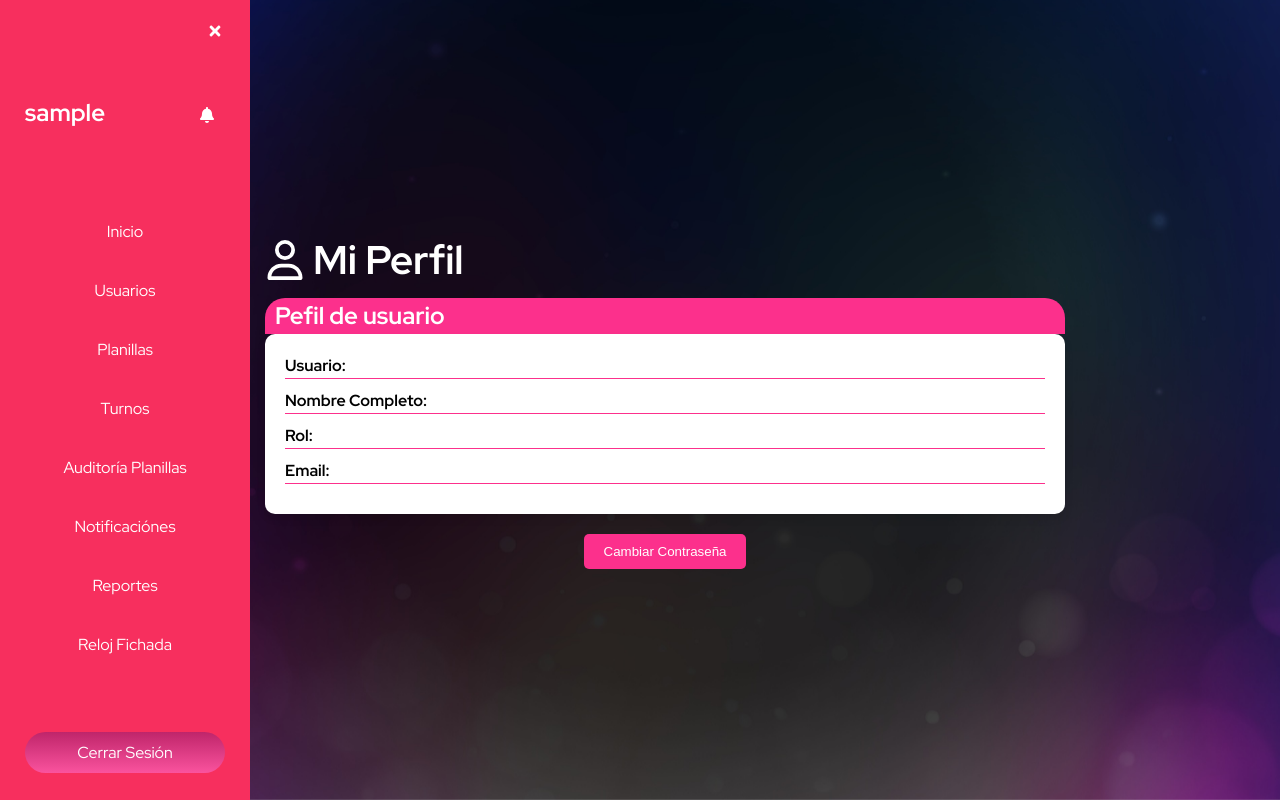
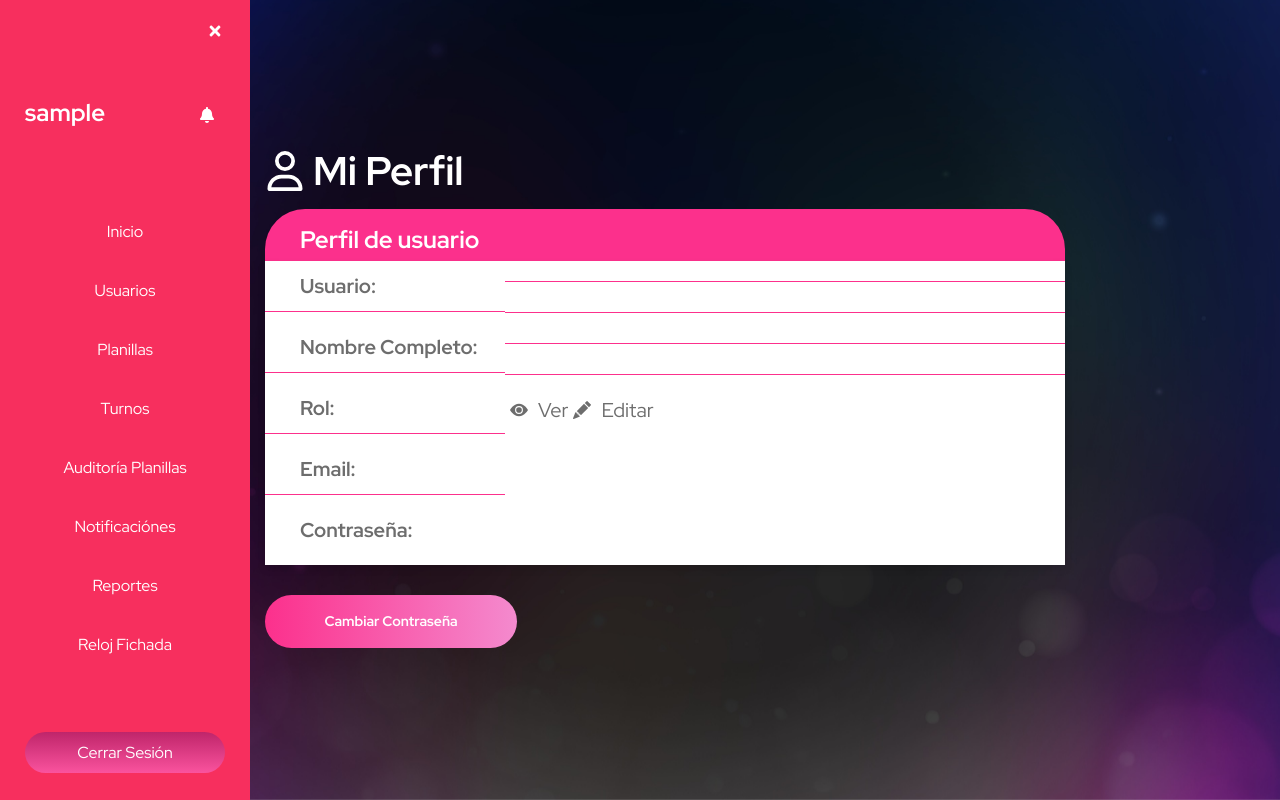
Before and after one commit to LucasMLDRM/websem, a React (Vite) app: page /dashboard/profile in a window 1280 px wide. Built offline with nearby package versions, Linux system fonts and the light colour scheme; no server answers; sample sign-in values are in the browser's storage.

Commit message:
added fixed in screen profile

```diff
--- a/src/screens/Dashboard/components/profile/profile.css
+++ b/src/screens/Dashboard/components/profile/profile.css
@@ -10,8 +10,11 @@
 
   .pinky-header {
     background-color: #FC308C;
-    border-top-left-radius: 20px;
-    border-top-right-radius: 20px;
+    border-top-left-radius: 40px;
+    border-top-right-radius: 40px;
+    padding-left: 25px;
+    padding-top: 15px;
+    padding-bottom: 5px;
   }
   .text-header-table{
     font-family: 'Red Hat Display';
@@ -19,6 +22,7 @@
     font-size: 24px;
     margin-left: 10px;
     font-weight: 700;
+    line-height: 31.75px;
   }
   .profile-title {
     text-align: center;
@@ -29,36 +33,90 @@
   }
 
   .profile-card {
+    display: flex!important;
     background-color: #fff;
     color: #f9f9f900;
-    border-radius: 10px;
-    padding: 20px;
     box-shadow: 0 4px 8px rgba(0, 0, 0, 0.1);
+    flex-direction: row!important;
   }
 
   .profile-item {
+    display: flex;
     margin-bottom: 10px;
     color: #000;
-    border-bottom: solid 1px var(--fucsia);
-    width: 100%;
+    padding-top: 10px;
+    padding-bottom: 10px;
+    border-bottom: solid  1px var(--fucsia)!important;
+  }
+
+  .profile-item-password {
+    display: flex;
+    margin-bottom: 10px;
+    color: #000;
+    padding-top: 10px;
+    padding-bottom: 10px;
   }
 
   .profile-label {
-    font-weight: bold;
     margin-right: 10px;
-    color: #000;
+    color: #6D6D6D;
+    margin-left: 35px;
+    font-size: 20px;
+    font-weight: 700;
+    font-family: 'Red Hat Display';
   }
 
+  .profile-content{
+    font-size: 20px;
+    font-weight: 500;
+    font-family: 'Red Hat Display';
+    color: #6D6D6D;
+    margin-left: 10px;
+  }
+  .profile-container-icons-edit{
+    display: flex;
+  }
+  .icon{
+    margin-top: 6px;
+    margin-left: 5px
+  }
+  .column-items1{
+    display: flex;
+    flex-direction: column;
+    width: 30%;
+  }
+  .column-items2{
+    display: flex!important;
+    flex-direction: column!important;
+    width: 70%;
+  }
+  .text-icon{
+    font-family: 'Red Hat Display';
+    font-size: 20px;
+    font-weight: 400;
+    color: #6D6D6D;
+    margin-left: 10px;
+  }
   .change-password-button {
-    display: block;
-    margin: 20px auto;
-    padding: 10px 20px;
-    background-color: var(--fucsia);
+    display: flex;
+    margin: 30px 0px;
+    background: linear-gradient(to right, #FC308C, #F48ACE);
     color: #fff;
     border: none;
-    border-radius: 5px;
+    border-radius: 40px;
     cursor: pointer;
     transition: all 0.6s;
+    width: 252px;
+    height: 53px;
+    justify-content: center;
+    align-items: center;
+  }
+  .save-button{
+    color: #fff;
+    font-family: 'Red Hat Display';
+    font-size: 14px;
+    font-weight: 700;
+    text-align: center;
   }
 
   .change-password-button:hover {
--- a/src/screens/Dashboard/components/profile/profile.tsx
+++ b/src/screens/Dashboard/components/profile/profile.tsx
@@ -1,6 +1,7 @@
 import React, { useState, useEffect, FormEvent } from 'react';
 import axios from 'axios';
 import { FaEye, FaEyeSlash } from 'react-icons/fa';
+import { BsFillPencilFill, BsFillEyeFill } from 'react-icons/bs';
 import '@fortawesome/fontawesome-free/css/all.min.css';
 import './profile.css';
 import Profileheader from './profileheader/profileheader';
@@ -71,28 +72,52 @@ const Profile: React.FC = () => {
 
   return (
     <div className="profile-cont">
-      <Profileheader></Profileheader>
+      <Profileheader />
 
       <div className="pinky-header">
-        <span className='text-header-table'> Pefil de usuario </span>
+        <span className='text-header-table'> Perfil de usuario </span>
       </div>
       <div className="profile-card">
+        <div className='column-items1'>
           <div className="profile-item">
-          <span className="profile-label">Usuario:</span> {userData.userName}
+            <span className="profile-label">Usuario:</span>
           </div>
           <div className="profile-item">
-          <span className="profile-label">Nombre Completo:</span> {userData.firstName} {userData.lastName}
+            <span className="profile-label">Nombre Completo:</span>
           </div>
           <div className="profile-item">
-          <span className="profile-label">Rol:</span> {userData.role}
+            <span className="profile-label">Rol:</span>
           </div>
           <div className="profile-item">
-          <span className="profile-label">Email:</span> {userData.email}
+            <span className="profile-label">Email:</span>
+          </div>
+          <div className="profile-item-password">
+            <span className="profile-label">Contraseña: </span>
+          </div>
+        </div>
+        <div className='column-items2'>
+          <div className="profile-item">
+            <span className='profile-content'>{userData.userName}</span>
+          </div>
+          <div className="profile-item">
+            <span className='profile-content'> {userData.firstName} {userData.lastName} </span>
+          </div>
+          <div className="profile-item">
+            <span className='profile-content'> {userData.role} </span>
+          </div>
+          <div className="profile-item">
+            <span className='profile-content'> {userData.email} </span>
+          </div>
+          <div className='profile-item-password'>
+            <div className='profile-container-icons-edit'>
+              <BsFillEyeFill size={18} color='#6D6D6D' className='icon'/><span className='text-icon'>Ver</span>   <BsFillPencilFill size={18} color='#6D6D6D' className='icon'/><span className='text-icon'>Editar</span>
+            </div>
+          </div>
         </div>
       </div>
 
       <button onClick={() => setIsModalOpen(true)} className="change-password-button">
-        Cambiar Contraseña
+        <span className='save-button'>Cambiar Contraseña</span>
       </button>
 
       {isModalOpen && (
```
Lines whose indentation alone changed are shown as unchanged.
